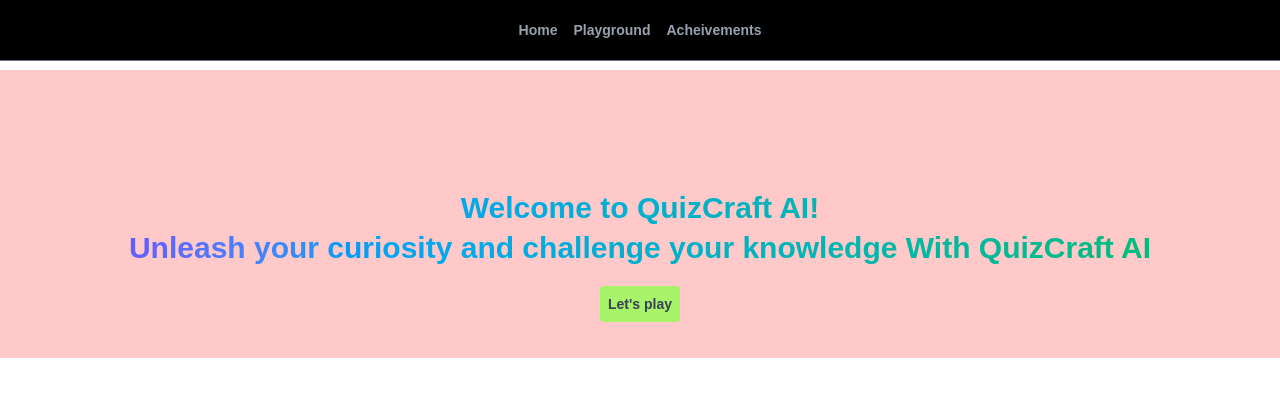
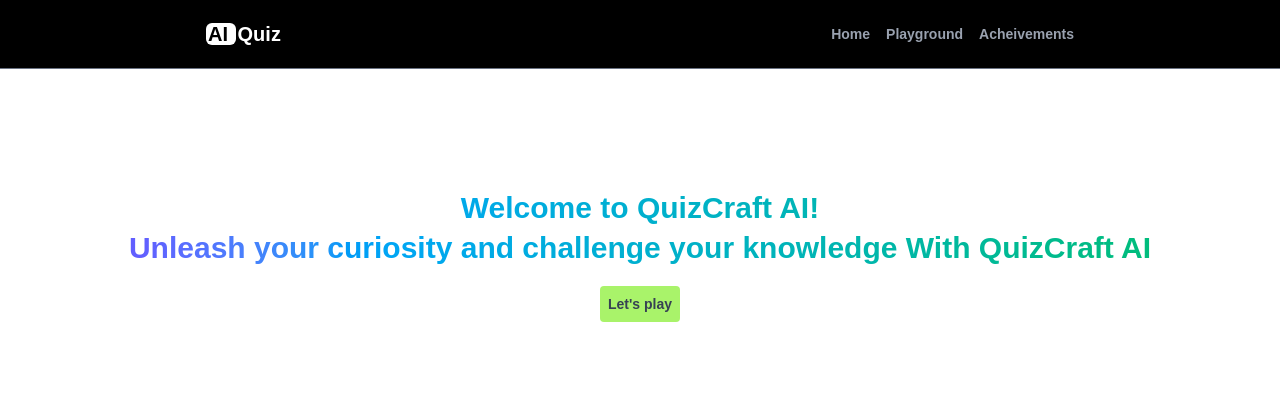
Before and after one commit to sujaycontributer/AI-Quiz-App, a Next.js app: page / in a window 1280 px wide. Shown: the top 396 px of the page. Built offline with nearby package versions, Linux system fonts and the light colour scheme.

Commit message:
UI changes

```diff
--- a/app/components/Navbar.tsx
+++ b/app/components/Navbar.tsx
@@ -6,9 +6,14 @@ import Link from "next/link";
 
 export default function Navbar () {
 
-    return <div className="fixed z-50 h-4rem w-full p-2 md:p-5 sm:text-sm  top-0 left-0  bg-black text-gray-400 border-b border-b-gray-500 flex justify-center items-center gap-2 md:gap-4 ">
+    return <div className="fixed z-50 h-4rem w-full  p-2 md:p-5 sm:text-sm  top-0 left-0  bg-black text-gray-400 border-b border-b-gray-500  ">
 
-        <div className="rounded-md font-semibold hover:text-gray-500">
+        <div className="w-[70%] mx-auto flex justify-between items-center gap-2 md:gap-4 ">
+            <div className="font-extrabold">
+           <span className="bg-white text-center text-xl text-black mr-0.5 px-0.5 rounded-md">AI </span> <span className="text-xl text-white">Quiz</span>
+        </div>
+        <div className="flex gap-4">
+            <div className="rounded-md font-semibold hover:text-gray-500">
             <Link href={"/home"}>
                 Home
             </Link></div>
@@ -21,6 +26,8 @@ export default function Navbar () {
                 Acheivements
             </Link>
         </div>
+        </div>
+        </div>
 
     </div>
 }
--- a/app/page.tsx
+++ b/app/page.tsx
@@ -2,7 +2,7 @@ import Link from "next/link";
 
 export default function Home() {
   return (
-    <div className="p-4 bg-red-200">
+    <div className="p-4 ">
      <div className="mt-26 md:text-3xl font-semibold text-center bg-gradient-to-r from-indigo-500 from-10% via-sky-500 via-30% to-emerald-500 to-90% bg-clip-text text-transparent">
 
           Welcome to QuizCraft AI!
--- a/app/playground/page.tsx
+++ b/app/playground/page.tsx
@@ -1,8 +1,8 @@
 
 export default function Playground () {
-    return <div className="p-4 w-full   relative">
+    return <div className="p-4 w-full z-50  relative">
 
-        <div className="fixed  z-50 md:w-[30%] md:h-[25%]  ml-[40%] mt-[60vh] mx-auto">
+        <div className="fixed   md:w-[30%] md:h-[25%]  ml-[40%] mt-[60vh] mx-auto">
             <textarea className="resize-none w-full h-full rounded-md border-2 border-gray-400 pt-4 pl-2 text-md transition duration-200 ease-in-out
                                 focus:border-blue-950 focus:outline-none text-gray-300 " placeholder="Give the topics...">
 
@@ -15,7 +15,7 @@ export default function Playground () {
 
         </div>
 
-        <div className="flex z-50 flex-col justify-center items-center">
+        <div className="flex flex-col justify-center items-center">
 
         </div>
 
```
